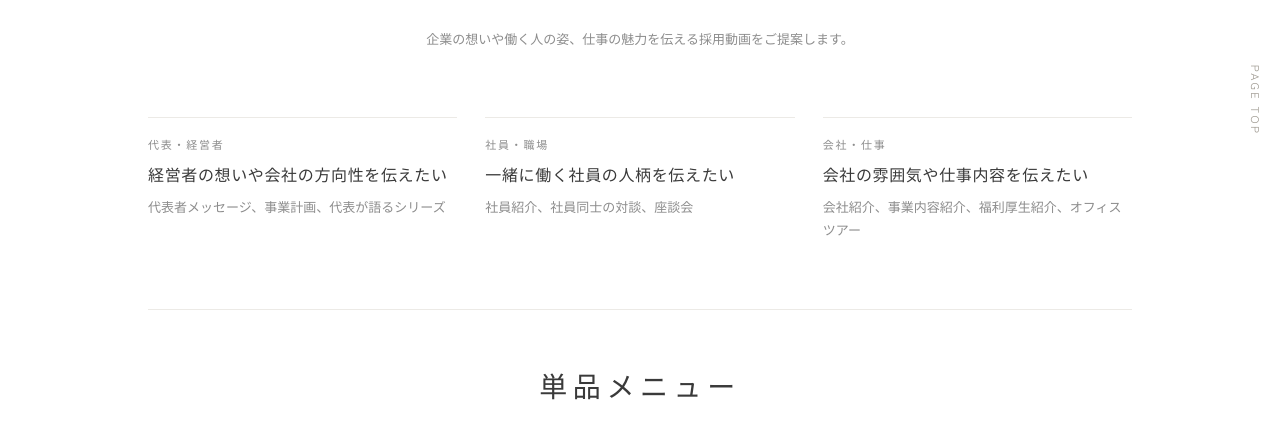
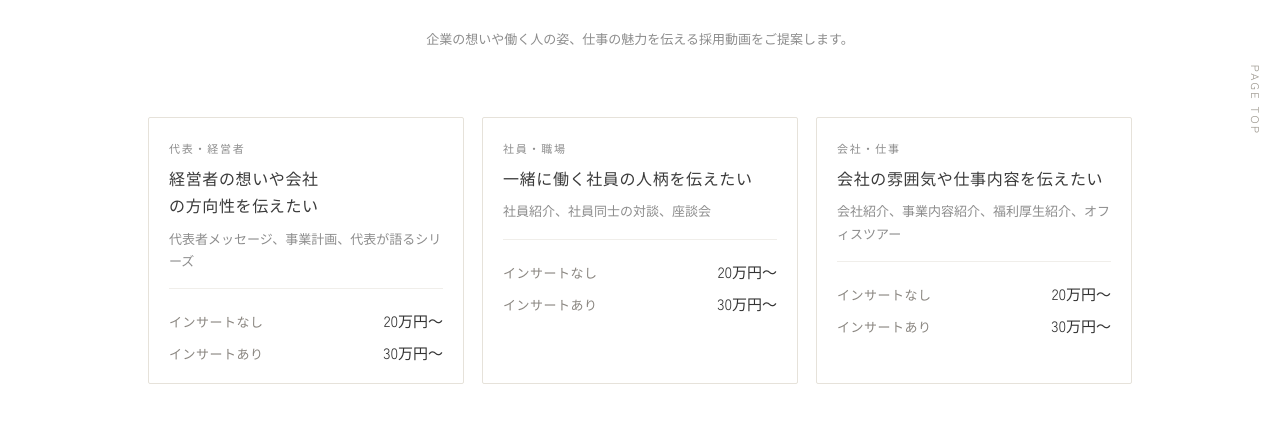
Before and after one commit to ogawajimushoy-source/recruit-video-menu, a plain HTML site: page index.html in a window 1280 px wide. Shown: the part 300-722 px from the top of the page. Drawn offline with Linux system fonts and the light colour scheme.

Commit message:
Show starting prices on the white jump cards.
Co-authored-by: Cursor <cursoragent@cursor.com>

```diff
--- a/index.html
+++ b/index.html
@@ -131,7 +131,7 @@
     .aims {
       display: grid;
       grid-template-columns: repeat(3, 1fr);
-      gap: 28px;
+      gap: 18px;
       margin: 8px 0 0;
       padding: 0;
       list-style: none;
@@ -139,23 +139,22 @@
     .aims a {
       display: block;
       height: 100%;
-      padding: 18px 0 4px;
-      background: none;
-      border: 0;
-      border-top: 1px solid var(--line);
-      border-radius: 0;
+      padding: 22px 20px 18px;
+      background: #fff;
+      border: 1px solid #e6e2da;
+      border-radius: 2px;
       color: inherit;
       text-decoration: none;
     }
-    .aims a:hover { border-top-color: #b7b1a6; }
-    .aims span {
+    .aims a:hover { border-color: #cfc9be; }
+    .aims a > span {
       display: block;
       color: var(--muted);
       font-size: 11px;
       font-weight: 500;
       letter-spacing: 0.16em;
     }
-    .aims strong {
+    .aims a > strong {
       display: block;
       margin-top: 8px;
       font-family: "Shippori Mincho", "Yu Mincho", serif;
@@ -164,6 +163,32 @@
       letter-spacing: 0.04em;
       line-height: 1.7;
       text-wrap: balance;
+    }
+    .aim-prices {
+      margin: 16px 0 0;
+      padding-top: 12px;
+      border-top: 1px solid #f0eeea;
+    }
+    .aim-price {
+      display: flex;
+      align-items: baseline;
+      justify-content: space-between;
+      gap: 12px;
+      margin: 8px 0 0;
+      color: #333;
+      font-size: 14px;
+    }
+    .aim-price span {
+      color: #8a8680;
+      font-size: 13px;
+      font-weight: 400;
+      letter-spacing: 0.04em;
+    }
+    .aim-price strong {
+      font-family: "Zen Kaku Gothic New", "Yu Gothic", "Meiryo", sans-serif;
+      font-size: 15px;
+      font-weight: 400;
+      letter-spacing: 0;
     }
     .aims em {
       display: block;
@@ -667,6 +692,10 @@
           <span>代表・経営者</span>
           <strong>経営者の想いや会社の方向性を伝えたい</strong>
           <em>代表者メッセージ、事業計画、代表が語るシリーズ</em>
+          <div class="aim-prices">
+            <p class="aim-price"><span>インサートなし</span><strong>20万円〜</strong></p>
+            <p class="aim-price"><span>インサートあり</span><strong>30万円〜</strong></p>
+          </div>
         </a>
       </li>
       <li>
@@ -674,6 +703,10 @@
           <span>社員・職場</span>
           <strong>一緒に働く社員の人柄を伝えたい</strong>
           <em>社員紹介、社員同士の対談、座談会</em>
+          <div class="aim-prices">
+            <p class="aim-price"><span>インサートなし</span><strong>20万円〜</strong></p>
+            <p class="aim-price"><span>インサートあり</span><strong>30万円〜</strong></p>
+          </div>
         </a>
       </li>
       <li>
@@ -681,6 +714,10 @@
           <span>会社・仕事</span>
           <strong>会社の雰囲気や仕事内容を伝えたい</strong>
           <em>会社紹介、事業内容紹介、福利厚生紹介、オフィスツアー</em>
+          <div class="aim-prices">
+            <p class="aim-price"><span>インサートなし</span><strong>20万円〜</strong></p>
+            <p class="aim-price"><span>インサートあり</span><strong>30万円〜</strong></p>
+          </div>
         </a>
       </li>
     </ul>
```
